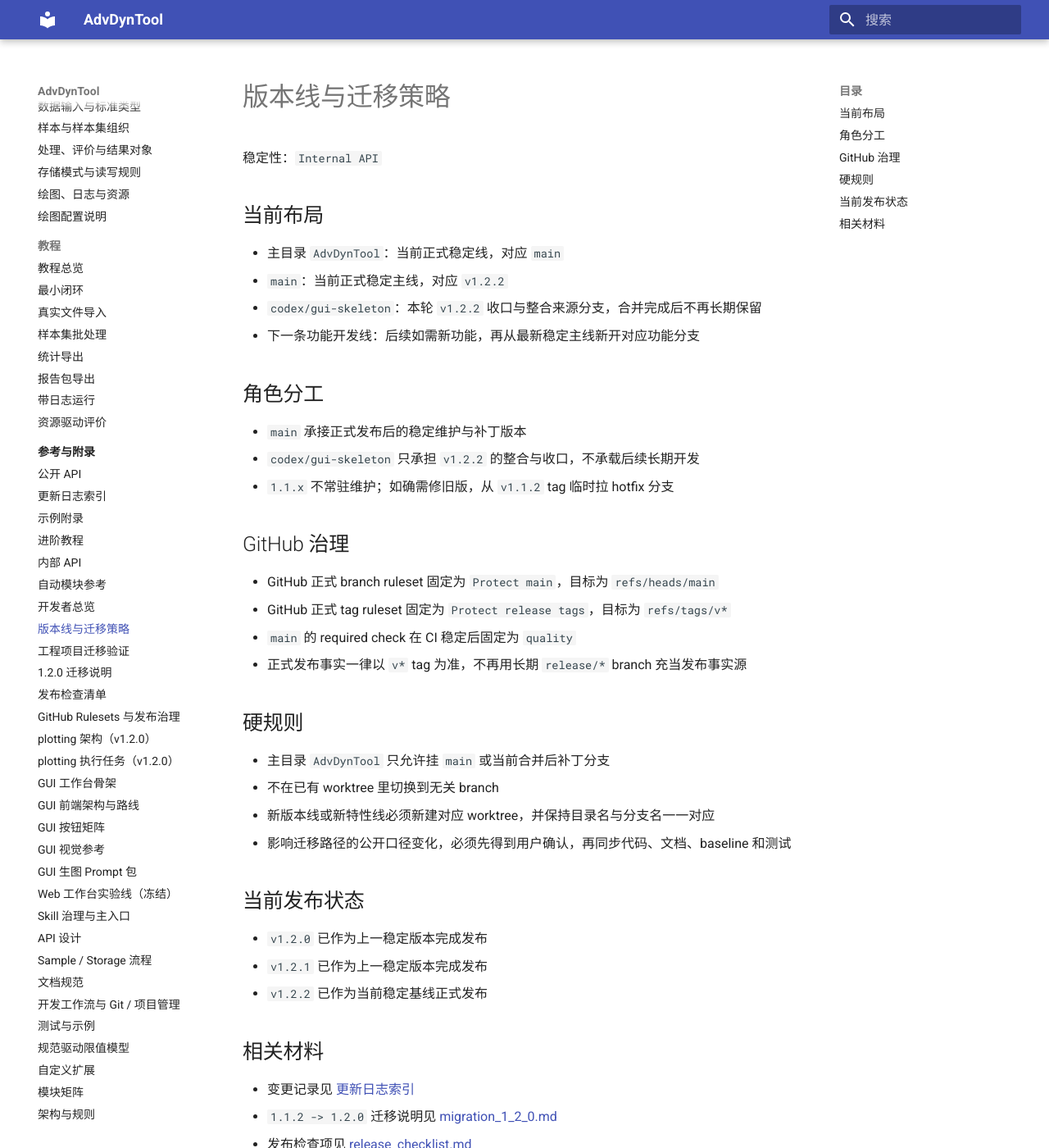
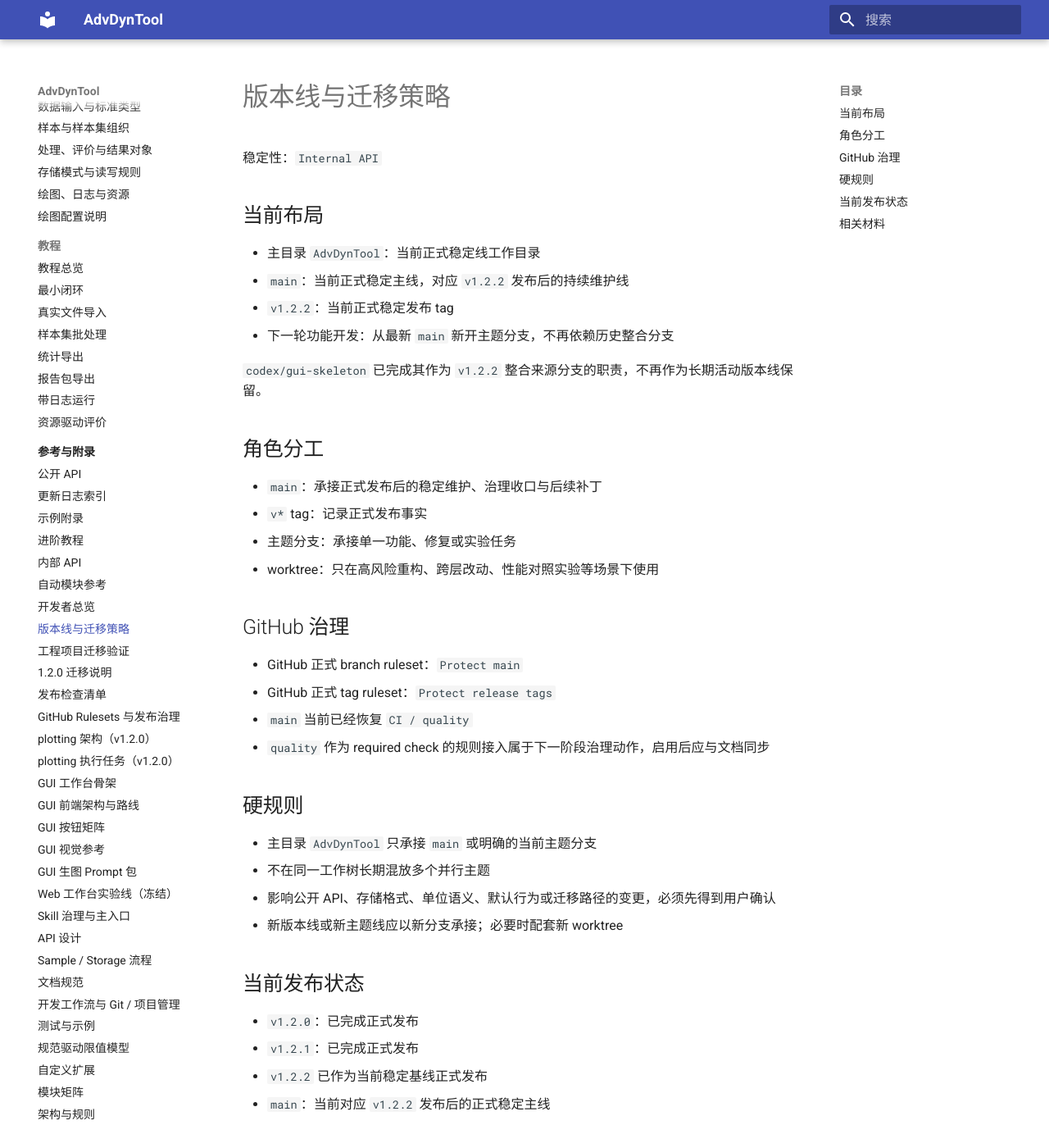
Before and after one commit to bingofisher/dyntool, an MkDocs documentation site: the page built from docs/developer/version_lines.md, in a window 1280 px wide and 1400 px high. Shown: the whole window at 82% size. Built offline with MkDocs 1.6.1 and Material for MkDocs 9.7.7, drawn with Linux system fonts in a browser that asks for light colours.

Commit message:
docs: refresh governance and version-line docs (#5)
* docs: refresh governance and version-line docs

* fix: restore governance wording expected by tests

```diff
--- a/docs/developer/version_lines.md
+++ b/docs/developer/version_lines.md
@@ -4,39 +4,43 @@
 
 ## 当前布局
 
-- 主目录 `AdvDynTool`：当前正式稳定线，对应 `main`
-- `main`：当前正式稳定主线，对应 `v1.2.2`
-- `codex/gui-skeleton`：本轮 `v1.2.2` 收口与整合来源分支，合并完成后不再长期保留
-- 下一条功能开发线：后续如需新功能，再从最新稳定主线新开对应功能分支
+- 主目录 `AdvDynTool`：当前正式稳定线工作目录
+- `main`：当前正式稳定主线，对应 `v1.2.2` 发布后的持续维护线
+- `v1.2.2`：当前正式稳定发布 tag
+- 下一轮功能开发：从最新 `main` 新开主题分支，不再依赖历史整合分支
+
+`codex/gui-skeleton` 已完成其作为 `v1.2.2` 整合来源分支的职责，不再作为长期活动版本线保留。
 
 ## 角色分工
 
-- `main` 承接正式发布后的稳定维护与补丁版本
-- `codex/gui-skeleton` 只承担 `v1.2.2` 的整合与收口，不承载后续长期开发
-- `1.1.x` 不常驻维护；如确需修旧版，从 `v1.1.2` tag 临时拉 hotfix 分支
+- `main`：承接正式发布后的稳定维护、治理收口与后续补丁
+- `v*` tag：记录正式发布事实
+- 主题分支：承接单一功能、修复或实验任务
+- worktree：只在高风险重构、跨层改动、性能对照实验等场景下使用
 
 ## GitHub 治理
 
-- GitHub 正式 branch ruleset 固定为 `Protect main`，目标为 `refs/heads/main`
-- GitHub 正式 tag ruleset 固定为 `Protect release tags`，目标为 `refs/tags/v*`
-- `main` 的 required check 在 CI 稳定后固定为 `quality`
-- 正式发布事实一律以 `v*` tag 为准，不再用长期 `release/*` branch 充当发布事实源
+- GitHub 正式 branch ruleset：`Protect main`
+- GitHub 正式 tag ruleset：`Protect release tags`
+- `main` 当前已经恢复 `CI / quality`
+- `quality` 作为 required check 的规则接入属于下一阶段治理动作，启用后应与文档同步
 
 ## 硬规则
 
-- 主目录 `AdvDynTool` 只允许挂 `main` 或当前合并后补丁分支
-- 不在已有 worktree 里切换到无关 branch
-- 新版本线或新特性线必须新建对应 worktree，并保持目录名与分支名一一对应
-- 影响迁移路径的公开口径变化，必须先得到用户确认，再同步代码、文档、baseline 和测试
+- 主目录 `AdvDynTool` 只承接 `main` 或明确的当前主题分支
+- 不在同一工作树长期混放多个并行主题
+- 影响公开 API、存储格式、单位语义、默认行为或迁移路径的变更，必须先得到用户确认
+- 新版本线或新主题线应以新分支承接；必要时配套新 worktree
 
 ## 当前发布状态
 
-- `v1.2.0` 已作为上一稳定版本完成发布
-- `v1.2.1` 已作为上一稳定版本完成发布
+- `v1.2.0`：已完成正式发布
+- `v1.2.1`：已完成正式发布
 - `v1.2.2` 已作为当前稳定基线正式发布
+- `main`：当前对应 `v1.2.2` 发布后的正式稳定主线
 
 ## 相关材料
 
-- 变更记录见 [更新日志索引](../reference/changelog.md)
-- `1.1.2 -> 1.2.0` 迁移说明见 [migration_1_2_0.md](migration_1_2_0.md)
-- 发布检查项见 [release_checklist.md](release_checklist.md)
+- [更新日志索引](../reference/changelog.md)
+- [migration_1_2_0.md](migration_1_2_0.md)
+- [release_checklist.md](release_checklist.md)
```
Also changed, not shown: docs/developer/development_workflow.md (+37 -113 lines), docs/developer/github_rulesets.md (+19 -17 lines), docs/developer/index.md (+1 -1 lines), docs/developer/release_checklist.md (+21 -20 lines), docs/reference/changelog.md (+5 -7 lines).
